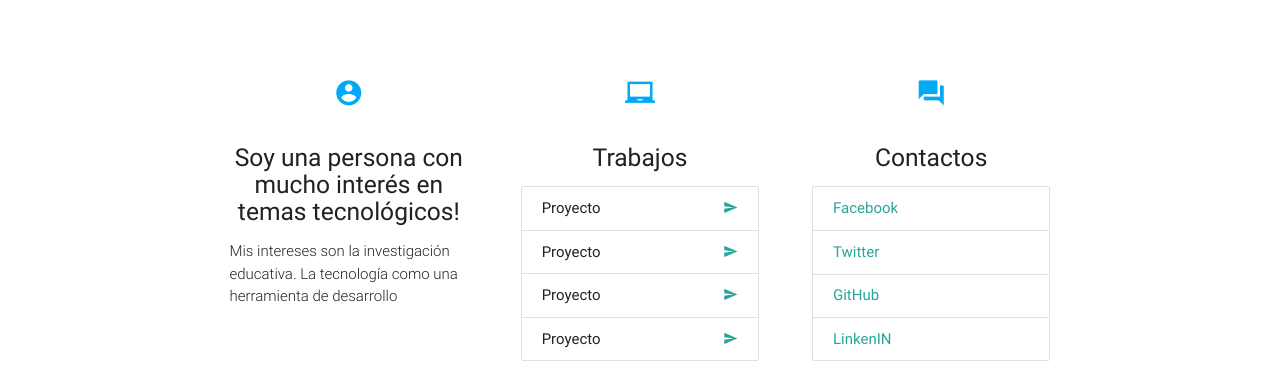
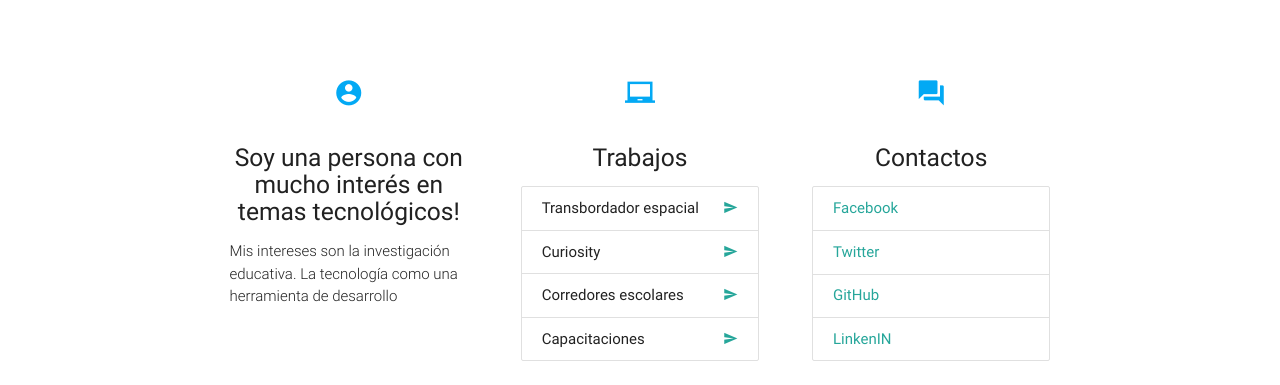
Before and after one commit to johnniewalker03/portafolio, a plain HTML site: page index.html in a window 1280 px wide. Shown: the part 305-690 px from the top of the page. Drawn offline with nearby package versions, Linux system fonts and the light colour scheme.

Commit message:
Proyectos...

```diff
--- a/index.html
+++ b/index.html
@@ -63,13 +63,13 @@
             <p class="light">
               <ul class="collection">
                 <li class="collection-item">
-                  <div>Proyecto<a href="#!" class="secondary-content"><i class="mdi-content-send waves-effect waves-orange"></i></a></div></li>
+                  <div>Transbordador espacial<a href="#!" class="secondary-content"><i class="mdi-content-send waves-effect waves-orange"></i></a></div></li>
                 <li class="collection-item">
-                  <div>Proyecto<a href="#!" class="secondary-content"><i class="mdi-content-send waves-effect waves-orange"></i></a></div></li>
+                  <div>Curiosity<a href="#!" class="secondary-content"><i class="mdi-content-send waves-effect waves-orange"></i></a></div></li>
                 <li class="collection-item">
-                  <div>Proyecto<a href="#!" class="secondary-content"><i class="mdi-content-send waves-effect waves-orange"></i></a></div></li>
+                  <div>Corredores escolares<a href="#!" class="secondary-content"><i class="mdi-content-send waves-effect waves-orange"></i></a></div></li>
                 <li class="collection-item">
-                  <div>Proyecto<a href="#!" class="secondary-content"><i class="mdi-content-send waves-effect waves-orange"></i></a></div></li>
+                  <div>Capacitaciones<a href="#!" class="secondary-content"><i class="mdi-content-send waves-effect waves-orange"></i></a></div></li>
               </ul>
             </p>
           </div>
```
